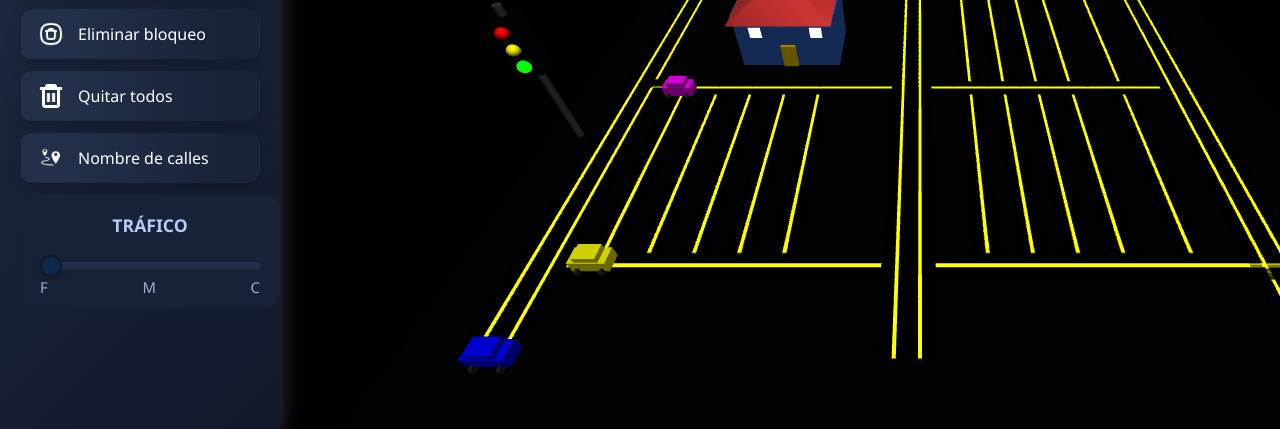
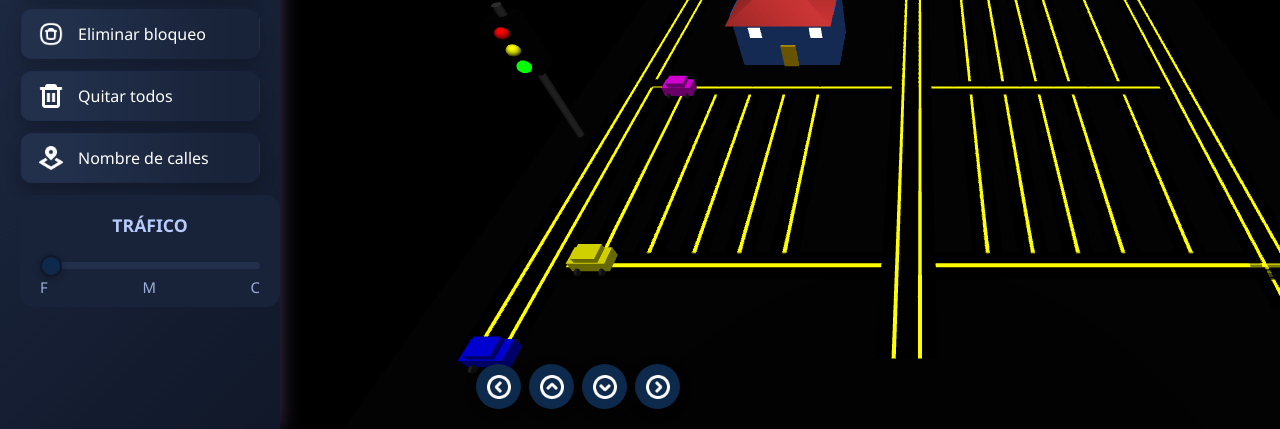
Before and after one commit to efren-78/simulador-urbano, a plain HTML site: page static/index.html in a window 1280 px wide. Shown: the part 371-800 px from the top of the page. Drawn offline with nearby package versions, Linux system fonts and the light colour scheme; no server answers.

Commit message:
Agregue botones para movimientos de la camara y ajuste el boton de mostrar nombre de calles

```diff
--- a/static/index.html
+++ b/static/index.html
@@ -42,7 +42,7 @@
           <button id="add-bloqueo"> <img src="imagenes/agregar.png" alt="+" /><span>Agregar bloqueo</span></button>
           <button id="remove-bloqueo"> <img src="imagenes/eliminar.png" alt="-" /><span>Eliminar bloqueo</span></button>
           <button id="clear-bloqueos"> <img src="imagenes/quitar.png" alt="*" /><span>Quitar todos</span></button>
-          <button id="btnToggleNombres"> <img src="imagenes/rutass.png" alt="*" /><span> Nombre de calles</span></button>
+          <button id="btnToggleNombres"> <img src="imagenes/location.png" alt="Ubicacion" /><span id="btnTexto"> Nombre de calles</span></button>
 
         </div>
 
@@ -82,6 +82,15 @@
         <button id="zoom-in" title="Acercar"><img src="imagenes/zoom.png" alt="Acercar" /></button>
         <button id="zoom-out" title="Alejar"><img src="imagenes/minus.png" alt="Alejar" /></button>
       </div>
+
+      <!-- Movimiento de cámara -->
+      <div class="camera-move-controls">
+        <button id="move-left" title="Izquierda"><img src="imagenes/left.png" alt="*" /></button>
+        <button id="move-up" title="Arriba"><img src="imagenes/up.png" alt="+" /></button>
+        <button id="move-down" title="Abajo"><img src="imagenes/down.png" alt="/" /></button>
+        <button id="move-right" title="Derecha"><img src="imagenes/right.png" alt="-" /></button>
+      </div>
+
 
       <!-- Lienzo y semáforo -->
       <canvas id="mapaCanvas" width="800" height="600"></canvas>
--- a/static/styles.css
+++ b/static/styles.css
@@ -816,3 +816,44 @@ input[type='checkbox']:checked + label .lil_arrow {
   border: 2.5px solid var(--accent-blue-dark);
   cursor: pointer;
 }
+
+/* === Botones de movimiento de cámara === */
+.camera-move-controls {
+  position: absolute;
+  bottom: 20px;
+  right: 600px;
+  display: flex;
+  flex-direction: row;
+  gap: 8px;
+  z-index: 200;
+}
+
+/* Mantener estilos existentes para los botones */
+.camera-move-controls button {
+  background: var(--accent-blue-intense);
+  color: var(--txt-light);
+  border: none;
+  border-radius: 50%;
+  width: 45px;
+  height: 45px;
+  font-size: 1.8em;
+  font-weight: bold;
+  box-shadow: 0 3px 12px #0005;
+  cursor: pointer;
+  transition: background 0.18s, transform 0.15s;
+  display: flex;
+  align-items: center;
+  justify-content: center;
+}
+
+.camera-move-controls button:hover {
+  background: var(--accent-blue-light);
+  transform: scale(1.12);
+}
+
+.camera-move-controls button img {
+  width: 24px;
+  height: 24px;
+  object-fit: contain;
+  pointer-events: none;
+}
--- a/static/trafico.js
+++ b/static/trafico.js
@@ -630,7 +630,8 @@ window.addEventListener('DOMContentLoaded', () => {
 
   btnToggleNombres.addEventListener("click", () => {
     mostrarNombresCalles = !mostrarNombresCalles;
-    btnToggleNombres.textContent = mostrarNombresCalles ? "Ocultar nombres de calles" : "Mostrar nombres de calles";
+    const spanTexto = document.getElementById("btnTexto");
+    spanTexto.textContent = mostrarNombresCalles ? "Ocultar nombre de calles" : "Mostrar nombre de calles";
     dibujarCallesDesdeJSON();
   });
 });
@@ -806,3 +807,18 @@ function setCameraZoom(newZoom) {
 }
 document.getElementById("zoom-in").addEventListener("click", () => setCameraZoom(zoomLevel - 15));
 document.getElementById("zoom-out").addEventListener("click", () => setCameraZoom(zoomLevel + 20));
+
+// ----- Movimiento lateral de la cámara -----
+let camX = 0;
+let camZ = 100; // posición inicial
+function moverCamara(dx, dz) {
+  camX += dx;
+  camZ += dz;
+  camera.position.set(camX, zoomLevel, camZ);
+  camera.lookAt(camX, 0, camZ - 100); // ajusta para que siga viendo al frente
+}
+
+document.getElementById("move-left").addEventListener("click", () => moverCamara(-10, 0));
+document.getElementById("move-right").addEventListener("click", () => moverCamara(10, 0));
+document.getElementById("move-up").addEventListener("click", () => moverCamara(0, -10));
+document.getElementById("move-down").addEventListener("click", () => moverCamara(0, 10));
```
Also changed, not shown: static/imagenes/down.png (added), static/imagenes/left.png (added), static/imagenes/location.png (added), static/imagenes/right.png (added), static/imagenes/up.png (added).
